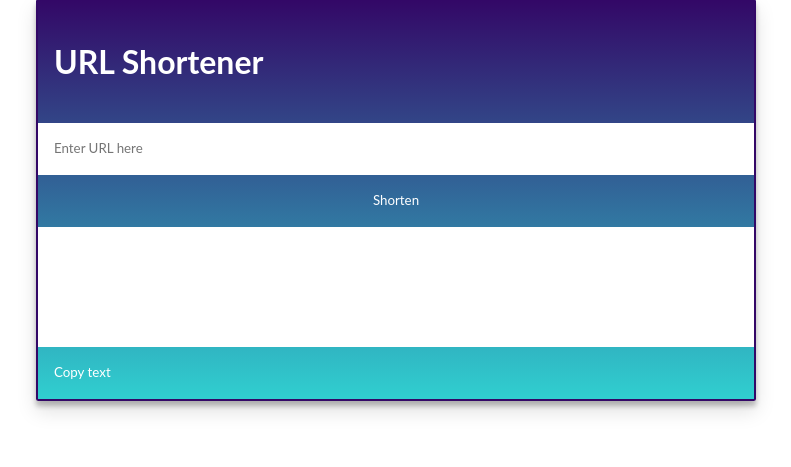
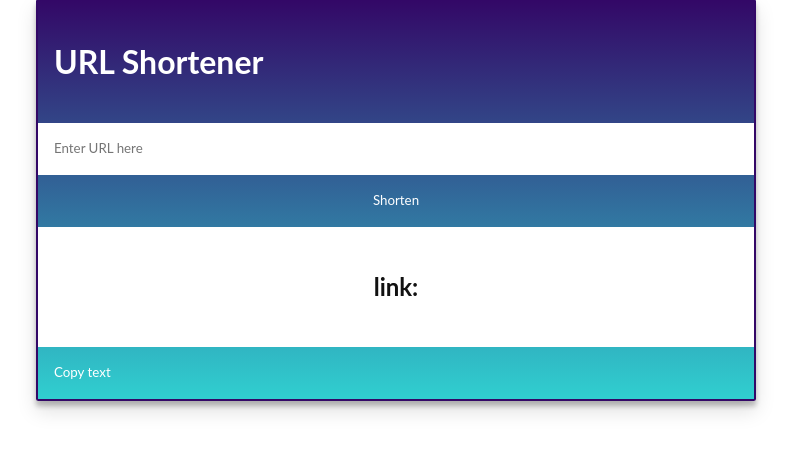
Before and after one commit to Zuhayer-Bin-Javed/url-shortner, a Django app: page / in a window 1280 px wide. Shown: the part 208-675 px from the top of the page, without its empty margins (244-1035 px from the left). Run offline with Django 3.2, Linux system fonts and the light colour scheme; some libraries are stand-ins or nearby versions.

Commit message:
link change

```diff
--- a/templates/index.html
+++ b/templates/index.html
@@ -92,7 +92,7 @@ section {
   </div>
   </form>
 
-  <section id="section"><h2><a id="myInput"></a></h2></section>
+  <section id="section"><h2><a id="myInput">link:</a></h2></section>
   <button onclick="myFunction()">Copy text</button>
 </main>
 
```
